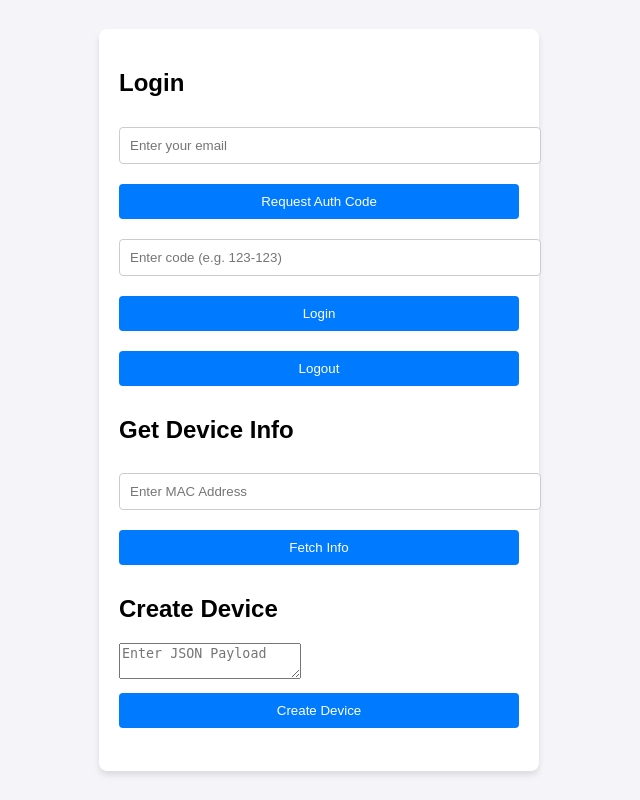
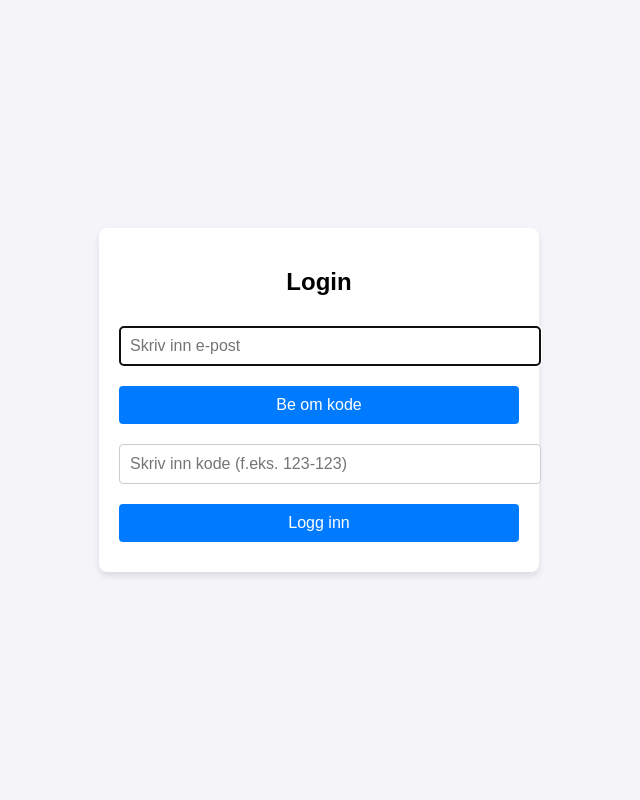
Before and after one commit to rokris/cp-tekniker-app, a Flask app: page / in a window 1280 px wide. Shown: the whole page, without its empty margins (321-961 px from the left). Run offline with Flask 3, Linux system fonts and the light colour scheme.

Commit message:
Enhance documentation and security features; add Norwegian README, improve session management, and update email authentication process

```diff
--- a/approved_domains.txt
+++ b/approved_domains.txt
@@ -1,2 +1,3 @@
 # List of pre-approved email domains, one per line
 norgesgruppen.no
+rokris@hotmail.com
--- a/src/functions/flask_app.py
+++ b/src/functions/flask_app.py
@@ -3,6 +3,9 @@ from flask_session import Session
 import requests
 import os
 from datetime import timedelta
+from dotenv import load_dotenv
+
+load_dotenv()
 
 app = Flask(__name__)
 app.secret_key = os.environ.get('FLASK_SECRET_KEY', 'dev_secret_key')  # Use a secure key in production
@@ -13,7 +16,7 @@ app.config['SESSION_COOKIE_NAME'] = 'session'  # Explicitly set session cookie n
 Session(app)
 
 # Configuration for Azure Function endpoints
-AZURE_FUNCTION_BASE_URL = "http://localhost:7071/api"  # Update with actual URL if hosted externally
+AZURE_FUNCTION_BASE_URL = os.environ.get('AZURE_FUNCTION_BASE_URL', 'http://localhost:7071/api')
 
 @app.route('/')
 def home():
--- a/src/functions/templates/index.html
+++ b/src/functions/templates/index.html
@@ -1,73 +1,157 @@
 <!DOCTYPE html>
-<html lang="en">
+<html lang="no">
 <head>
-    <meta charset="UTF-8">
-    <meta name="viewport" content="width=device-width, initial-scale=1.0">
+  <meta charset="UTF-8" />
+  <meta name="viewport" content="width=device-width, initial-scale=1.0"/>
   <title>Device Management</title>
   <style>
     body {
       font-family: Arial, sans-serif;
+      background-color: #f4f4f9;
+      display: flex;
+      justify-content: center;
+      align-items: center;
+      height: 100vh;
       margin: 0;
-            padding: 0;
-            display: flex;
-            flex-direction: column;
-            align-items: center;
-            justify-content: center;
-            height: 100vh;
-            background-color: #f4f4f9;
     }
+
     .container {
-            width: 90%;
-            max-width: 400px;
       background: white;
       padding: 20px;
       border-radius: 8px;
+      width: 90%;
+      max-width: 400px;
       box-shadow: 0 4px 6px rgba(0, 0, 0, 0.1);
     }
-        input, button {
+
+    h2 {
+      text-align: center;
+    }
+
+    input, button, textarea {
       width: 100%;
       padding: 10px;
       margin: 10px 0;
+      border-radius: 4px;
       border: 1px solid #ccc;
-            border-radius: 4px;
+      font-size: 1em;
     }
+
     button {
       background-color: #007BFF;
       color: white;
       border: none;
       cursor: pointer;
+      transition: background-color 0.3s ease;
     }
-        button:hover {
+
+    button:hover:enabled {
       background-color: #0056b3;
+    }
+
+    button:disabled {
+      background-color: #999;
+      cursor: not-allowed;
+    }
+
+    .hidden {
+      display: none;
+    }
+
+    /* Toast styles */
+    .toast-container {
+      position: fixed;
+      top: 20px;
+      right: 20px;
+      z-index: 9999;
+    }
+
+    .toast {
+      background-color: #333;
+      color: white;
+      padding: 12px 20px;
+      margin-bottom: 10px;
+      border-radius: 4px;
+      opacity: 0;
+      transform: translateY(-10px);
+      animation: fadeInOut 3s forwards;
+      font-size: 0.95em;
+    }
+
+    .toast.success {
+      background-color: #28a745;
+    }
+
+    .toast.error {
+      background-color: #dc3545;
+    }
+
+    @keyframes fadeInOut {
+      0% { opacity: 0; transform: translateY(-10px); }
+      10%, 90% { opacity: 1; transform: translateY(0); }
+      100% { opacity: 0; transform: translateY(-10px); }
     }
   </style>
 </head>
 <body>
+  <div class="toast-container" id="toastContainer"></div>
+
   <div class="container">
     <h2>Login</h2>
-        <input type="email" id="loginEmail" placeholder="Enter your email">
-        <button onclick="requestAuthCode()">Request Auth Code</button>
-        <input type="text" id="authCode" placeholder="Enter code (e.g. 123-123)">
-        <button onclick="verifyAuthCode()">Login</button>
-        <button onclick="logout()" style="display:none" id="logoutBtn">Logout</button>
-        <pre id="loginResult"></pre>
-        <div id="protectedContent" style="display:none">
-            <h2>Get Device Info</h2>
-            <input type="text" id="macaddr" placeholder="Enter MAC Address">
-            <button onclick="getDeviceInfo()">Fetch Info</button>
+    <div id="loginSection">
+      <input type="email" id="loginEmail" placeholder="Skriv inn e-post" autofocus />
+      <button id="requestAuthBtn" onclick="requestAuthCode()">Be om kode</button>
+      <input type="text" id="authCode" inputmode="numeric" placeholder="Skriv inn kode (f.eks. 123-123)" />
+      <button id="loginBtn" onclick="verifyAuthCode()">Logg inn</button>
+    </div>
+
+    <button id="logoutBtn" onclick="logout()" class="hidden">Logg ut</button>
+
+    <div id="protectedContent" class="hidden">
+      <h2>Hent enhetsinfo</h2>
+      <input type="text" id="macaddr" placeholder="Skriv inn MAC-adresse" />
+      <button id="getDeviceInfoBtn" onclick="getDeviceInfo()">Hent info</button>
       <pre id="getResult"></pre>
-            <h2>Create Device</h2>
-            <textarea id="devicePayload" placeholder="Enter JSON Payload"></textarea>
-            <button onclick="createDevice()">Create Device</button>
+
+      <h2>Opprett enhet</h2>
+      <textarea id="devicePayload" placeholder="Skriv inn JSON-data"></textarea>
+      <button id="createDeviceBtn" onclick="createDevice()">Opprett enhet</button>
       <pre id="postResult"></pre>
     </div>
   </div>
 
   <script>
+    function showToast(message, type = 'success') {
+      const toastContainer = document.getElementById('toastContainer');
+      const toast = document.createElement('div');
+      toast.className = `toast ${type}`;
+      toast.textContent = message;
+      toastContainer.appendChild(toast);
+      setTimeout(() => toast.remove(), 3000);
+    }
+
+    function disableButtons(ids, disabled = true) {
+      ids.forEach(id => {
+        const btn = document.getElementById(id);
+        if (btn) btn.disabled = disabled;
+      });
+    }
+
+    function getHttpStatusMessage(status) {
+      switch (status) {
+        case 400: return 'Ugyldig forespørsel.';
+        case 401: return 'Du må være logget inn.';
+        case 403: return 'Du har ikke tilgang.';
+        case 404: return 'Ressurs ikke funnet.';
+        case 500: return 'Intern serverfeil.';
+        default: return `Feil (${status})`;
+      }
+    }
+
     async function requestAuthCode() {
       const email = document.getElementById('loginEmail').value;
-            const result = document.getElementById('loginResult');
-            result.textContent = 'Requesting code...';
+      showToast('Sender kode...');
+      disableButtons(['requestAuthBtn'], true);
       try {
         const response = await fetch('/request_auth_code', {
           method: 'POST',
@@ -76,20 +160,22 @@
         });
         const data = await response.json();
         if (response.ok) {
-                    result.textContent = data.message || 'Authentication code sent.';
+          showToast(data.message || 'Kode sendt.');
         } else {
-                    result.textContent = data.error || 'Failed to send authentication code.';
+          const msg = data.error || getHttpStatusMessage(response.status);
+          showToast(msg, 'error');
         }
       } catch (error) {
-                result.textContent = `Error: ${error.message}`;
+        showToast(`Nettverksfeil: ${error.message}`, 'error');
       }
+      disableButtons(['requestAuthBtn'], false);
     }
 
     async function verifyAuthCode() {
       const email = document.getElementById('loginEmail').value;
       const code = document.getElementById('authCode').value;
-            const result = document.getElementById('loginResult');
-            result.textContent = 'Verifying...';
+      showToast('Verifiserer...');
+      disableButtons(['loginBtn', 'requestAuthBtn'], true);
       try {
         const response = await fetch('/login', {
           method: 'POST',
@@ -98,55 +184,66 @@
         });
         const data = await response.json();
         if (response.ok) {
-                    result.textContent = data.message || 'Login successful.';
+          showToast(data.message || 'Innlogging vellykket.');
           setLoggedIn(true);
         } else {
-                    result.textContent = data.error || 'Login failed.';
+          const msg = data.error || getHttpStatusMessage(response.status);
+          showToast(msg, 'error');
           setLoggedIn(false);
         }
       } catch (error) {
-                result.textContent = `Error: ${error.message}`;
+        showToast(`Nettverksfeil: ${error.message}`, 'error');
         setLoggedIn(false);
       }
+      document.getElementById('authCode').value = '';
+      disableButtons(['loginBtn', 'requestAuthBtn'], false);
     }
 
     async function logout() {
+      disableButtons(['logoutBtn'], true);
       await fetch('/logout', { method: 'POST' });
       setLoggedIn(false);
-            document.getElementById('loginResult').textContent = 'Logged out.';
+      showToast('Du er logget ut.');
+      disableButtons(['logoutBtn'], false);
     }
 
     function setLoggedIn(loggedIn) {
-            document.getElementById('protectedContent').style.display = loggedIn ? '' : 'none';
-            document.getElementById('logoutBtn').style.display = loggedIn ? '' : 'none';
+      document.getElementById('loginSection').classList.toggle('hidden', loggedIn);
+      document.getElementById('logoutBtn').classList.toggle('hidden', !loggedIn);
+      document.getElementById('protectedContent').classList.toggle('hidden', !loggedIn);
     }
-
-        // On page load, check login state from server
-        window.onload = async function() {
-            const res = await fetch('/');
-            const html = await res.text();
-            setLoggedIn(html.includes('logged_in=True'));
-        };
 
     async function getDeviceInfo() {
       const macaddr = document.getElementById('macaddr').value;
       const result = document.getElementById('getResult');
-            result.textContent = 'Loading...';
-
+      result.textContent = 'Laster...';
+      disableButtons(['getDeviceInfoBtn'], true);
       try {
         const response = await fetch(`/get_device_info?macaddr=${encodeURIComponent(macaddr)}`);
         const data = await response.json();
+
+        if (!response.ok) {
+          const userMsg = data.error || getHttpStatusMessage(response.status);
+          showToast(userMsg, 'error');
+          console.error('Serverfeil:', data.details || data);
+          result.textContent = `Feil: ${userMsg}`;
+        } else {
           result.textContent = JSON.stringify(data, null, 2);
+          showToast('Enhetsinfo hentet.');
+        }
       } catch (error) {
-                result.textContent = `Error: ${error.message}`;
+        result.textContent = `Feil: ${error.message}`;
+        showToast('Nettverksfeil ved henting av enhetsinfo.', 'error');
+        console.error('Uventet feil:', error);
       }
+      disableButtons(['getDeviceInfoBtn'], false);
     }
 
     async function createDevice() {
       const payload = document.getElementById('devicePayload').value;
       const result = document.getElementById('postResult');
-            result.textContent = 'Loading...';
-
+      result.textContent = 'Sender data...';
+      disableButtons(['createDeviceBtn'], true);
       try {
         const response = await fetch('/create_device', {
           method: 'POST',
@@ -154,11 +251,25 @@
           body: payload
         });
         const data = await response.json();
+        if (response.ok) {
           result.textContent = JSON.stringify(data, null, 2);
+          showToast('Enhet opprettet.');
+        } else {
+          const msg = data.error || getHttpStatusMessage(response.status);
+          result.textContent = `Feil: ${msg}`;
+          showToast(msg, 'error');
+        }
       } catch (error) {
-                result.textContent = `Error: ${error.message}`;
+        result.textContent = `Feil: ${error.message}`;
+        showToast(`Feil: ${error.message}`, 'error');
       }
+      disableButtons(['createDeviceBtn'], false);
     }
+
+    window.onload = () => {
+      setLoggedIn(false);
+      document.getElementById('loginEmail').focus();
+    };
   </script>
 </body>
 </html>
```
Also changed, not shown: function_app.py (+49 -18 lines), README-NO.md (added), README.md. Lines whose indentation alone changed are shown as unchanged.
